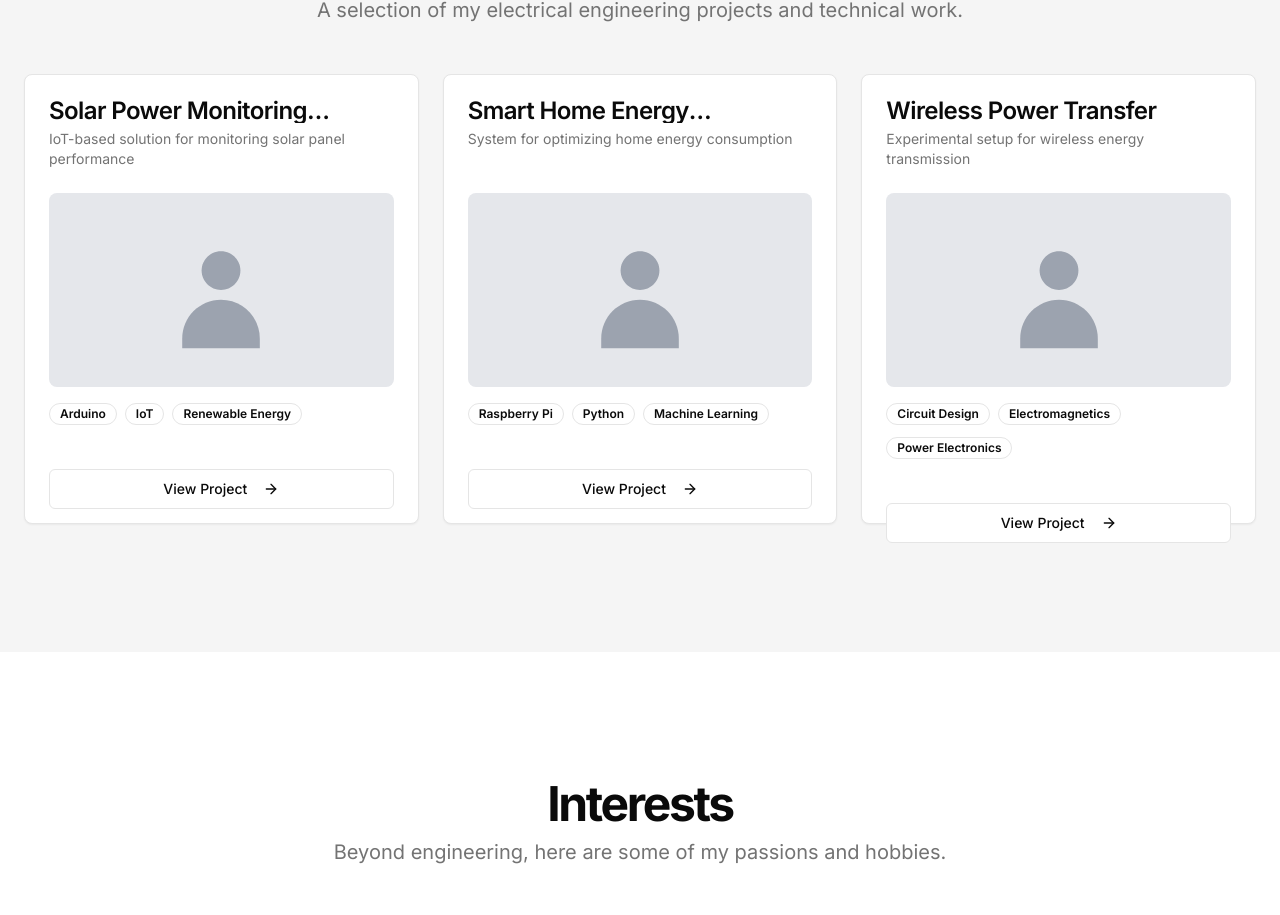
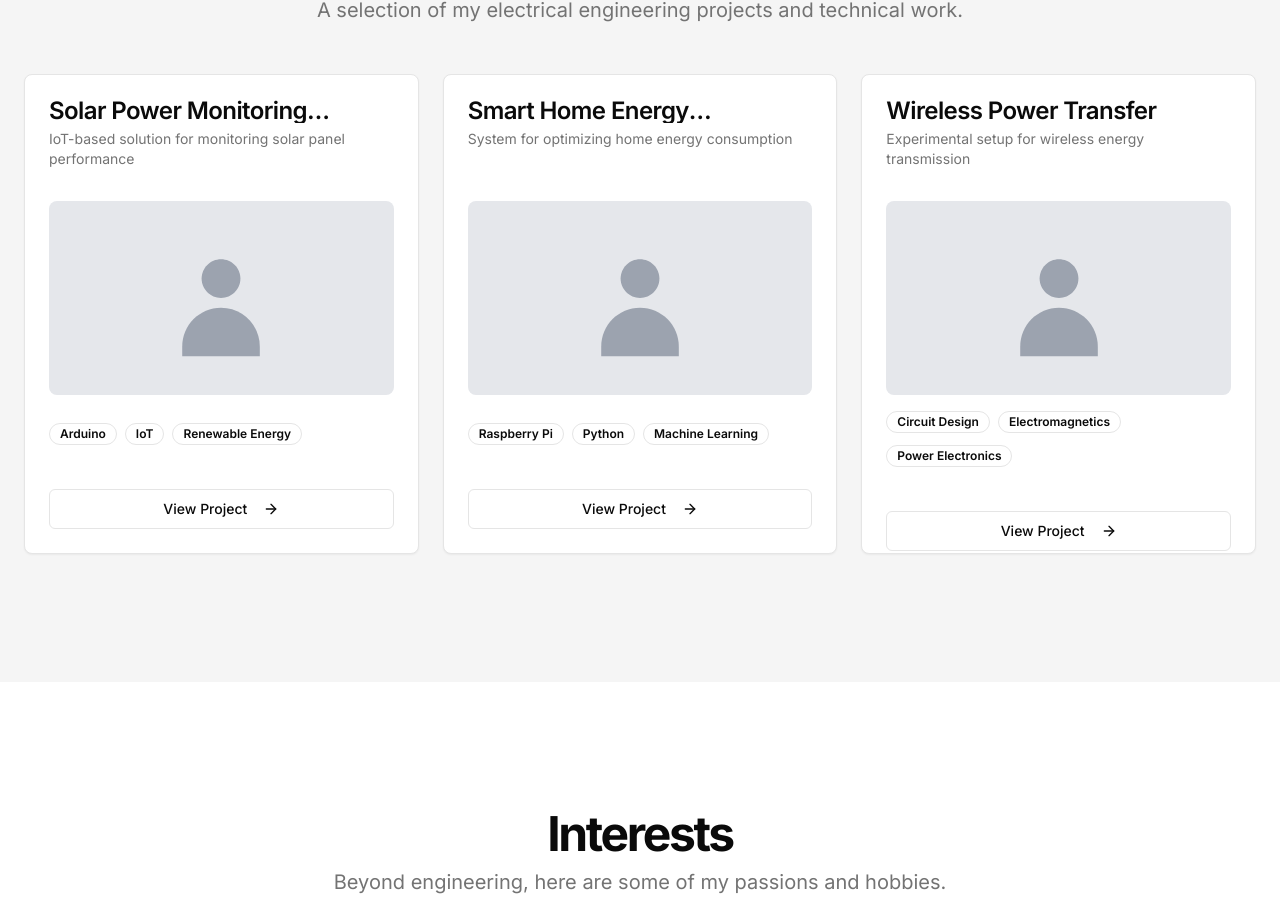
Before and after one commit to VSTimeless/volodymyr-pesr-web, a Next.js app: page / in a window 1280 px wide. Shown: the part 1776-2691 px from the top of the page. Built offline with nearby package versions, Linux system fonts and the light colour scheme.

Commit message:
fix: adjust project card height and spacing for better consistency

```diff
--- a/components/project-card.tsx
+++ b/components/project-card.tsx
@@ -12,10 +12,10 @@ interface ProjectCardProps {
 
 export function ProjectCard({ project }: ProjectCardProps) {
   return (
-    <Card className="h-[450px] flex flex-col">
+    <Card className="h-[480px] flex flex-col">
       <CardHeader className="flex-none">
         <CardTitle className="line-clamp-1 overflow-hidden">{project.title}</CardTitle>
-        <CardDescription className="line-clamp-2 overflow-hidden min-h-[40px]">{project.description}</CardDescription>
+        <CardDescription className="line-clamp-2 overflow-hidden min-h-[48px]">{project.description}</CardDescription>
       </CardHeader>
       <CardContent className="flex-1 flex flex-col">
         <div className="aspect-video overflow-hidden rounded-lg mb-4 flex-none">
```
